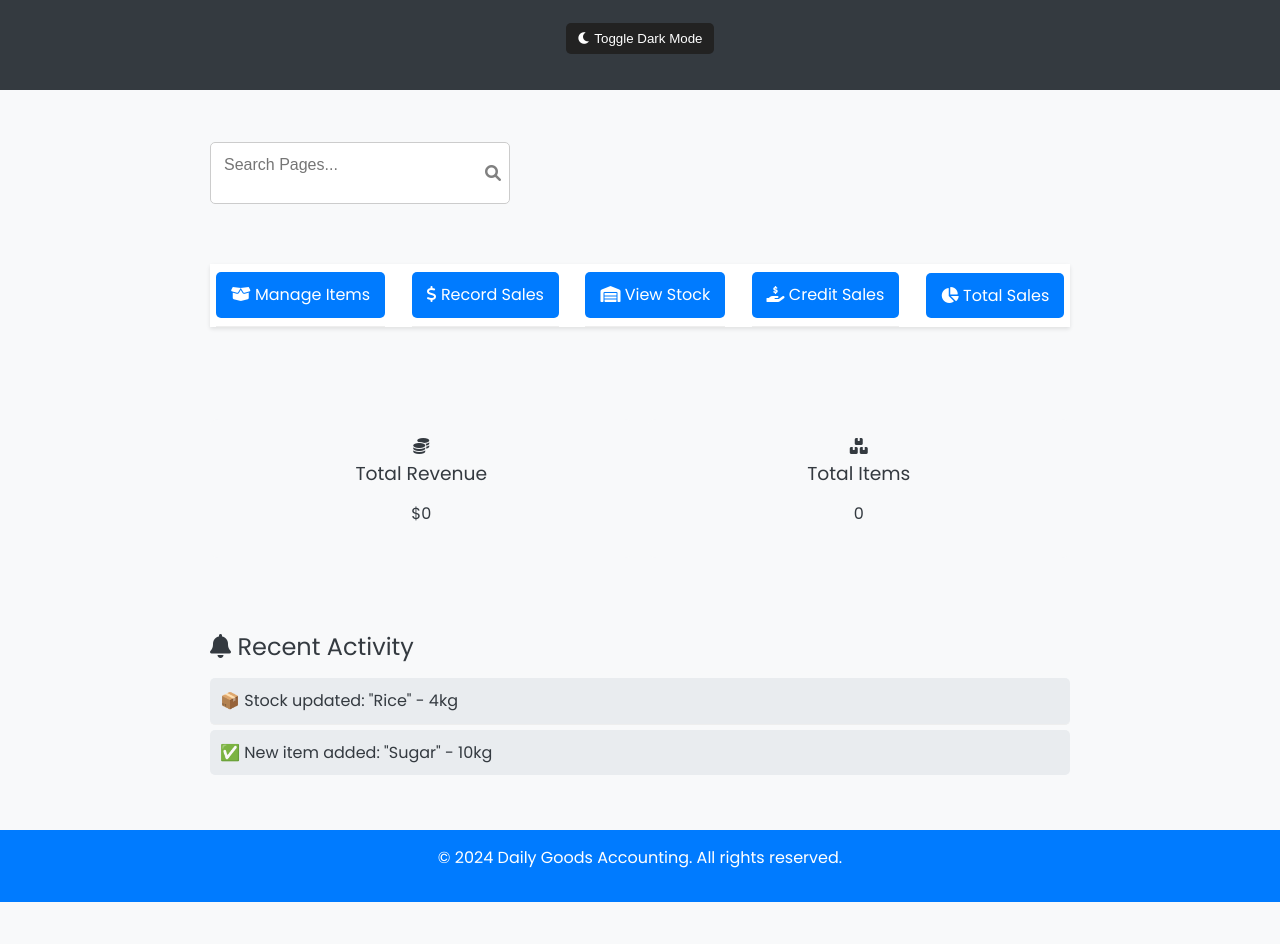
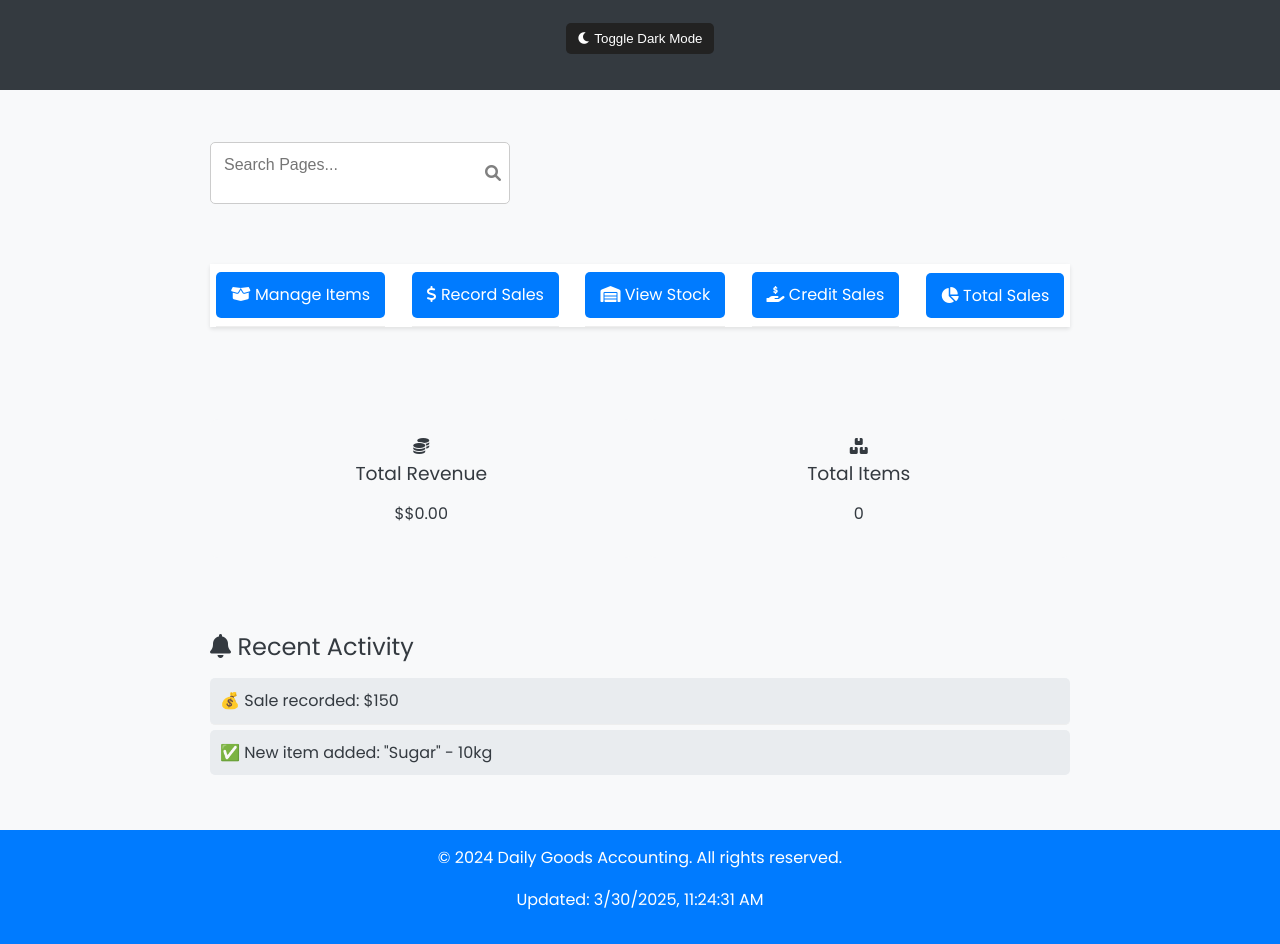
Before and after one commit to hiiamchirag/accounting, a plain HTML site: page index.html in a window 1280 px wide. Shown: the part 139-1083 px from the top of the page. Before the commit the page ends 1041 px from the top, so only its background shows below. Drawn offline with Linux system fonts and the light colour scheme.

Commit message:
Update index.html

```diff
--- a/index.html
+++ b/index.html
@@ -204,33 +204,78 @@
 
   <!-- JAVASCRIPT -->
   <script>
-    // Dark Mode Toggle
-    document.getElementById("darkModeToggle").addEventListener("click", function() {
-      document.body.classList.toggle("dark-mode");
-    });
+  document.addEventListener("DOMContentLoaded", () => {
+    updateDashboard();
+    updateDateTime();
+    autoUpdateActivity();
+    setupDeleteFunctionality();
+  });
 
-    // Search Function
-    document.getElementById("searchInput").addEventListener("input", function() {
-      let filter = this.value.toLowerCase();
-      let items = document.querySelectorAll(".main-nav ul li");
-      items.forEach(item => {
-        let text = item.innerText.toLowerCase();
-        item.style.display = text.includes(filter) ? "block" : "none";
+  function updateDashboard() {
+    let sales = JSON.parse(localStorage.getItem("sales")) || [];
+    let totalSales = sales.reduce((sum, sale) => sum + (sale.price * sale.quantity), 0);
+
+    // Update stored revenue value in localStorage
+    localStorage.setItem("totalSalesRevenue", JSON.stringify(totalSales));
+
+    // Retrieve total items
+    let items = JSON.parse(localStorage.getItem("items")) || [];
+    let totalItems = items.reduce((sum, item) => sum + (item.stock || 0), 0);
+
+    // Update UI with new values
+    document.querySelector(".counter[data-target='15000']").textContent = `$${totalSales.toFixed(2)}`;
+    document.querySelector(".counter[data-target='240']").textContent = totalItems;
+  }
+
+  function updateDateTime() {
+    document.getElementById("currentDateTime").textContent = `Updated: ${new Date().toLocaleString()}`;
+    setTimeout(updateDateTime, 60000); // Update time every 60 sec
+  }
+
+  function autoUpdateActivity() {
+    const updates = [
+      "📦 Stock updated: 'Wheat' - 5kg added",
+      "💰 Sale recorded: $150",
+      "✅ New product added: 'Sugar'",
+      "⚡ Flash Sale: 20% discount on selected items",
+    ];
+    let activityList = document.getElementById("activityList");
+
+    setInterval(() => {
+      let newUpdate = document.createElement("li");
+      newUpdate.textContent = updates[Math.floor(Math.random() * updates.length)];
+      activityList.prepend(newUpdate);
+    }, 5000);
+  }
+
+  function setupDeleteFunctionality() {
+    let sales = JSON.parse(localStorage.getItem("sales")) || [];
+    let salesList = document.getElementById("salesList");
+
+    if (salesList) {
+      salesList.innerHTML = ""; // Clear previous list
+      sales.forEach((sale, index) => {
+        let li = document.createElement("li");
+        li.innerHTML = `
+          ${sale.itemName} - ${sale.quantity} pcs - $${sale.price.toFixed(2)}
+          <button class="btn-delete" data-index="${index}">Delete</button>
+        `;
+        salesList.appendChild(li);
       });
-    });
 
-    // Auto-updating Activity Feed
-    setInterval(() => {
-      const updates = [
-        `💰 Sale recorded: $${(Math.random() * 200).toFixed(2)}`,
-        `📦 Stock updated: "Rice" - ${Math.floor(Math.random() * 5) + 1}kg`,
-      ];
-      let li = document.createElement("li");
-      li.innerText = updates[Math.floor(Math.random() * updates.length)];
-      document.getElementById("activityList").prepend(li);
-    }, 5000);
-
-  </script>
+      // Attach delete event listeners
+      document.querySelectorAll(".btn-delete").forEach(button => {
+        button.addEventListener("click", (event) => {
+          let index = event.target.getAttribute("data-index");
+          sales.splice(index, 1);
+          localStorage.setItem("sales", JSON.stringify(sales)); // Update storage
+          updateDashboard(); // Refresh totals
+          setupDeleteFunctionality(); // Re-render list
+        });
+      });
+    }
+  }
+</script>
 
 </body>
 </html>
```
